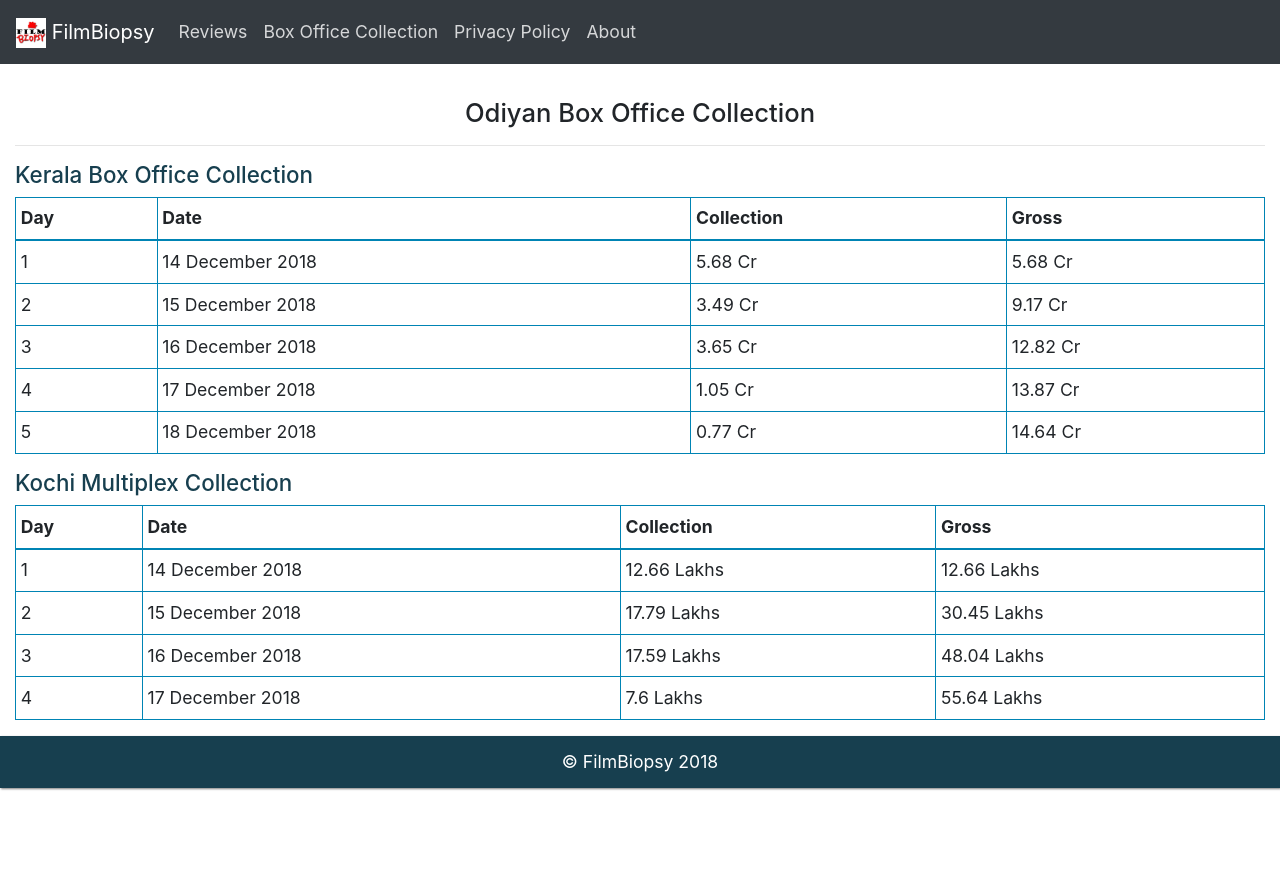
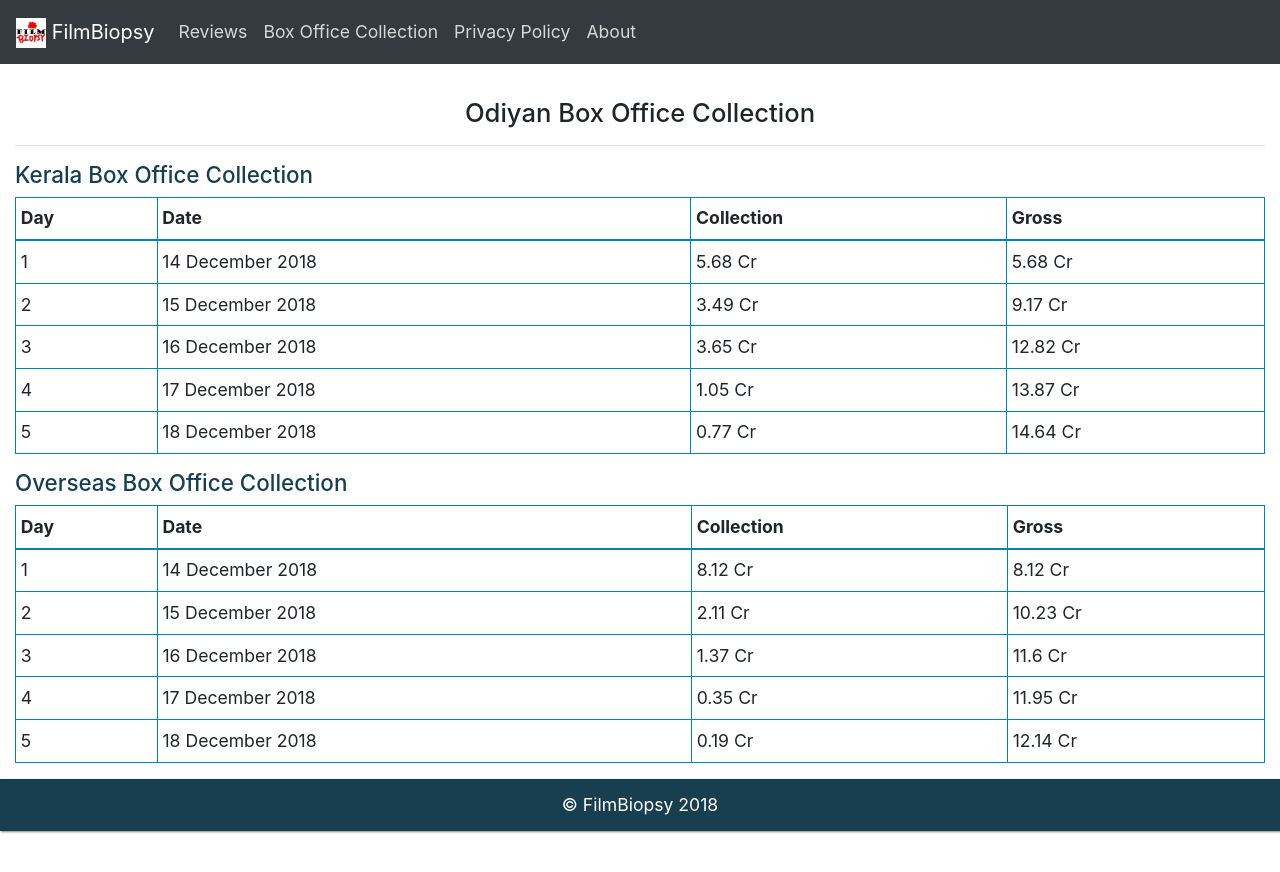
Before and after one commit to FilmBiopsy/filmbiopsy.github.io, a Jekyll site: the page built from _boxoffice/odiyan.md, in a window 1280 px wide. Shown: the top 872 px of the page. Built offline with Jekyll 4.4.1, drawn with Linux system fonts in a browser that asks for light colours.

Commit message:
Overseas Box Office Updated

```diff
--- a/_boxoffice/odiyan.md
+++ b/_boxoffice/odiyan.md
@@ -16,15 +16,17 @@ locations:
         amount: 1.05
       - date: 18 December 2018
         amount: 0.77
-  - name: Kochi Multiplex
-    denomination: Lakhs
+  - name: Overseas Box Office
+    denomination: Cr
     collection:
       - date: 14 December 2018
-        amount: 12.66
+        amount: 8.12
       - date: 15 December 2018
-        amount: 17.79
+        amount: 2.11
       - date: 16 December 2018
-        amount: 17.59
+        amount: 1.37
       - date: 17 December 2018
-        amount: 7.6
+        amount: .35
+      - date: 18 December 2018
+        amount: .19
 ---
```
